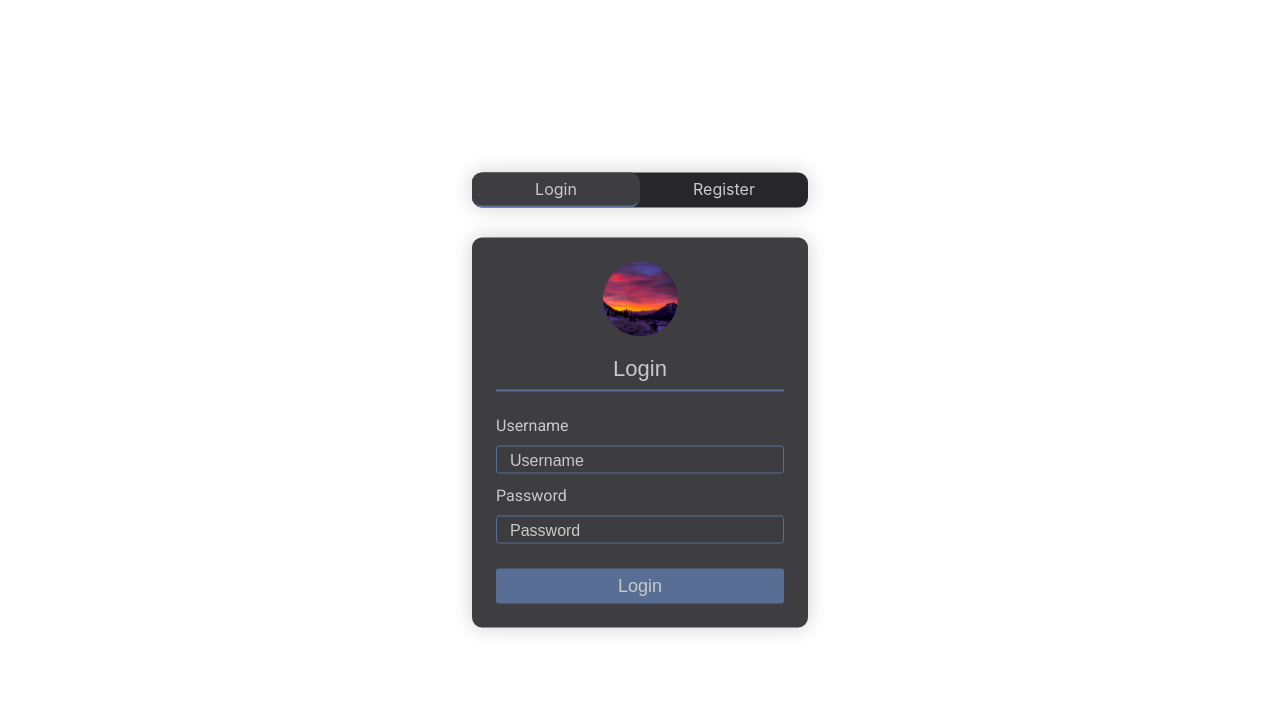
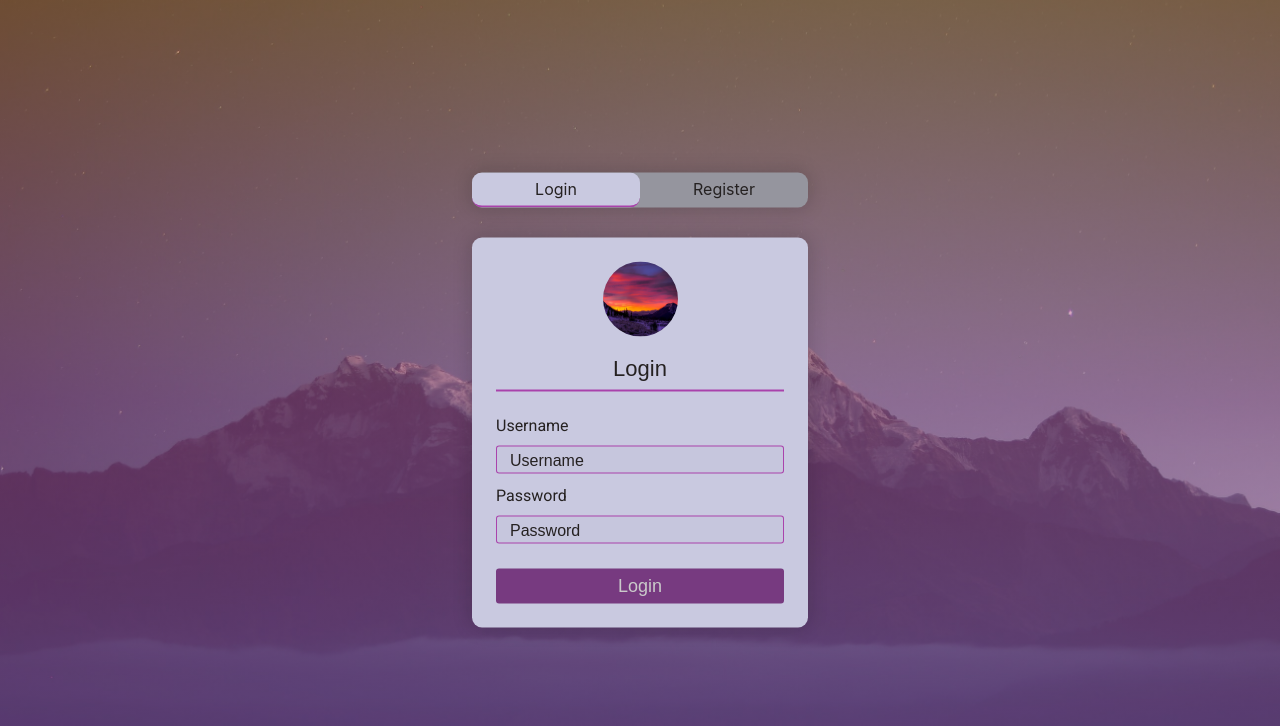
Before and after one commit to jcbang/Software-Engineering-Project-1, a React (Create React App) app in the folder client/: page / in a window 1280 px wide. Shown: the top 726 px of the page. Built offline with nearby package versions, Linux system fonts and the light colour scheme.

Commit message:
Updated page style and removed unused components

```diff
--- a/client/src/Components/Jumbotron.js
+++ /dev/null
@@ -1,52 +0,0 @@
-import React, { Component } from 'react';
-import { Jumbotron as Jumbo, Container } from 'react-bootstrap';
-import styled from 'styled-components';
-import background from '../images/background.jpg';
-
-const Styles = styled.div`
-	.jumbo {
-		background: url(${background}) no-repeat fixed bottom;
-		background-size: cover;
-		color: #efefef;
-		height: 180px;
-		position: relative;
-		z-index: -2;
-	}
-
-	.overlay {
-		background-color: #000;
-		opacity: 0.6;
-		position: absolute;
-		top: 0;
-		left: 0;
-		bottom: 0;
-		right: 0;
-		z-index: -1;
-	}
-
-	.tagline {
-		text-indent: 200px;
-	}
-`;
-
-class Jumbotron extends Component {
-	render() {
-		return (
-			<Styles>
-				<Jumbo fluid className='jumbo'>
-					<div className='overlay'></div>
-					<Container>
-						<h1>Welcome to Summit</h1>
-						<div className='tagline'>
-							<p>
-								<i>the peak of contact managers</i>
-							</p>
-						</div>
-					</Container>
-				</Jumbo>
-			</Styles>
-		);
-	}
-}
-
-export default Jumbotron;
--- a/client/src/Components/NavigationBar.js
+++ b/client/src/Components/NavigationBar.js
@@ -1,19 +1,18 @@
 import React, { Component } from 'react';
-import { Link } from 'react-router-dom';
 import { Nav, Navbar, Button } from 'react-bootstrap';
 import styled from 'styled-components';
 
 const Styles = styled.div`
 	.navbar {
-		background-color: #222;
+		background-color: #c9c9e0;
 	}
 
 	a,
 	.navbar-nav .navbar-brand .nav-link {
-		color: #bbb;
+		color: #252121;
 
 		&:hover {
-			color: white;
+			color: black;
 		}
 	}
 `;
@@ -22,28 +21,24 @@ class NavigationBar extends Component {
 	render() {
 		return (
 			<Styles>
-				<Navbar expand="lg">
-					<Navbar.Brand href="/">Summit</Navbar.Brand>
-					<Navbar.Toggle aria-controls="basic-navbar-nav" />
-					<Navbar.Collapse id="basic-navbar-nav">
-						<Nav className="ml-auto">
+				<Navbar expand='lg'>
+					<Navbar.Brand href='/'>Summit</Navbar.Brand>
+					<Navbar.Toggle aria-controls='basic-navbar-nav' />
+					<Navbar.Collapse id='basic-navbar-nav'>
+						<Nav className='ml-auto'>
 							<input
-								type="text"
-								name="search"
-								placeholder="Search"
+								type='text'
+								name='search'
+								placeholder='Search'
 								onChange={this.props.onChange}
+								style={{ marginRight: '3px' }}
 							/>
-							<Nav.Item>
-								<Nav.Link>
-									<Link to="/">Home</Link>
-								</Nav.Link>
-							</Nav.Item>
-							<Nav.Item>
-								<Nav.Link>
-									<Link to="/userinfo">User Info</Link>
-								</Nav.Link>
-							</Nav.Item>
-							<Button variant="outline-danger" onClick={this.props.handleLogout}>
+							<span></span>
+							<Button
+								variant='outline-danger'
+								onClick={this.props.handleLogout}
+								style={{ marginLeft: '3px' }}
+							>
 								Logout
 							</Button>
 						</Nav>
--- a/client/src/Components/Tiles.js
+++ b/client/src/Components/Tiles.js
@@ -11,14 +11,18 @@ class Tiles extends Component {
 
 	componentDidMount() {
 		axios
-			.post('api/contacts/getallcontacts/' + this.props.userID, { userID: this.props.userID })
+			.post('api/contacts/getallcontacts/' + this.props.userID, {
+				userID: this.props.userID
+			})
 			.then(res => this.setState({ users: res.data }));
 	}
 
 	deleteContact = id => {
-		axios
-			.post('api/contacts/delete/' + id)
-			.then(this.setState({ users: [...this.state.users.filter(user => user._id !== id)] }));
+		axios.post('api/contacts/delete/' + id).then(
+			this.setState({
+				users: [...this.state.users.filter(user => user._id !== id)]
+			})
+		);
 	};
 
 	editContact = (id, newContact) => {
@@ -38,7 +42,7 @@ class Tiles extends Component {
 				user.lastName.toLowerCase().includes(this.props.search)
 			) {
 				return (
-					<Col sm="2">
+					<Col sm='2'>
 						<Tile
 							key={user._id}
 							user={user}
@@ -54,9 +58,9 @@ class Tiles extends Component {
 		return (
 			<Container fluid>
 				<Row noGutters>
-					<Col sm="2">
+					<Col sm='2'>
 						<AddTile
-							tileStyle={collapseStyle}
+							tileStyle={addStyle}
 							userID={this.props.userID}
 							handleAdd={this.addContact}
 						/>
@@ -74,7 +78,19 @@ const collapseStyle = {
 	flexDirection: 'row',
 	textAlign: 'center',
 	borderRadius: '10px',
-	backgroundColor: '#3e3e42',
+	backgroundColor: '#ffffff',
+	width: 'auto',
+	margin: '5px',
+	fontSize: 'calc(10px + 1vw)',
+	fontStyle: 'bold',
+	cursor: 'pointer'
+};
+
+const addStyle = {
+	flexDirection: 'row',
+	textAlign: 'center',
+	borderRadius: '10px',
+	backgroundColor: '#97c4aa',
 	width: 'auto',
 	margin: '5px',
 	fontSize: 'calc(10px + 1vw)',
--- a/client/src/Dashboard.js
+++ b/client/src/Dashboard.js
@@ -1,13 +1,12 @@
 import React, { Component } from 'react';
 import Tiles from './Components/Tiles';
-import NavigationBar from './Components/NavigationBar';
-import Jumbotron from './Components/Jumbotron';
 import './sass/index.scss';
 
 class Dashboard extends Component {
 	render() {
 		return (
 			<div>
+				<h1></h1>
 				<Tiles userID={this.props.userID} search={this.props.search} />
 			</div>
 		);
--- a/client/src/NoMatch.js
+++ b/client/src/NoMatch.js
@@ -1,8 +1,11 @@
-import React from "react";
+import React from 'react';
 
 export const NoMatch = () => (
-  <div>
-    <h2>No Match</h2>
-    <p>idk why you are here bcuz this page doesn't fucking exist</p>
-  </div>
+	<div>
+		<h2>No Match</h2>
+		<p>
+			It seems you've gotten lost somewhere along the way. Log Out and try
+			again.
+		</p>
+	</div>
 );
--- a/client/src/UserInfo.js
+++ /dev/null
@@ -1,11 +0,0 @@
-import React from 'react';
-
-export const UserInfo = () => (
-	<div>
-		<h2>yo this is the user info page</h2>
-		<p>
-			this page will be used for the user to change their password? display
-			the registered email of the account
-		</p>
-	</div>
-);
--- a/client/src/sass/_loginSty.scss
+++ b/client/src/sass/_loginSty.scss
@@ -3,16 +3,16 @@ body,
 #root {
 	width: 100%;
 	height: 100%;
-  color: #cacaca;
+	color: #252121;
 	box-sizing: border-box;
 	overflow: hidden;
 }
 
 .bg-img {
-  background-image: url("../images/background.jpg");
+	background-image: url('../images/background.jpg');
 	background-position: center;
 	background-repeat: no-repeat;
-  background-color: #000;
+	background-color: #95959e;
 	background-size: cover;
 	position: absolute;
 	top: 0%;
@@ -24,7 +24,7 @@ body,
 	transform: scale(1.1);
 }
 
-$blue_theme: #596e94;
+$color_theme: #a737a7ea;
 //Root Container
 .root-container {
 	width: 100%;
@@ -56,7 +56,7 @@ $blue_theme: #596e94;
 	align-items: center;
 	transition: visibility 0.5s ease-out;
 	border-radius: 10px;
-  background-color: #272729;
+	background-color: #95959e;
 }
 
 .controller {
@@ -66,23 +66,23 @@ $blue_theme: #596e94;
 	height: 100%;
 	line-height: 2;
 	cursor: pointer;
-  font-family: -apple-system, BlinkMacSystemFont, "Segoe UI", Roboto, Oxygen,
-    Ubuntu, Cantarell, "Open Sans", "Helvetica Neue", sans-serif;
+	font-family: -apple-system, BlinkMacSystemFont, 'Segoe UI', Roboto, Oxygen,
+		Ubuntu, Cantarell, 'Open Sans', 'Helvetica Neue', sans-serif;
 }
 
 .selected-controller-login {
 	transition: border 0.25s ease-out;
-  border-bottom: 2px solid $blue_theme;
+	border-bottom: 2px solid $color_theme;
 	border-bottom-left-radius: 10px;
-  background-color: #3e3e42;
+	background-color: #c9c9e0;
 	transition: background-color 0.25s ease-in;
 }
 
 .selected-controller-register {
 	transition: border 0.25s ease-out;
-  border-bottom: 2px solid $blue_theme;
+	border-bottom: 2px solid $color_theme;
 	border-bottom-right-radius: 10px;
-  background-color: #3e3e42;
+	background-color: #c9c9e0;
 	transition: background-color 0.25s ease-in;
 }
 
@@ -95,7 +95,7 @@ $blue_theme: #596e94;
 	box-shadow: 0px 0px 20px 0px rgba(15, 15, 15, 0.2);
 	border-radius: 10px;
 	padding: 24px;
-  background-color: #3e3e42;
+	background-color: #c9c9e0;
 }
 
 .logo-img {
@@ -125,7 +125,7 @@ $blue_theme: #596e94;
 	/* margin-right: 35px; */
 	font-family: Ozxgen, sans-serif;
 	font-size: 22px;
-  border-bottom: 2px solid $blue_theme;
+	border-bottom: 2px solid $color_theme;
 }
 
 .header-image {
@@ -143,8 +143,8 @@ $blue_theme: #596e94;
 	flex-direction: column;
 	margin-top: 5px;
 	margin-bottom: 5px;
-  font-family: -apple-system, BlinkMacSystemFont, "Segoe UI", Roboto, Oxygen,
-    Ubuntu, Cantarell, "Open Sans", "Helvetica Neue", sans-serif;
+	font-family: -apple-system, BlinkMacSystemFont, 'Segoe UI', Roboto, Oxygen,
+		Ubuntu, Cantarell, 'Open Sans', 'Helvetica Neue', sans-serif;
 }
 
 //Label
@@ -159,21 +159,21 @@ $blue_theme: #596e94;
 .login-input {
 	height: 0.5em;
 	border-radius: 3px;
-  border: 1px solid $blue_theme;
+	border: 1px solid $color_theme;
 	transition: border 0.4s ease-out;
 	padding: 13px;
 	font-family: Oxygen, sans-serif;
 	font-size: 19px;
-  color: #cacaca;
+	color: #252121;
 	background: rgba(15, 15, 15, 0.01);
 }
 
 .login-input:hover {
-  border: 2px solid $blue_theme;
+	border: 2px solid $color_theme;
 }
 
 .login-input:focus {
-  border: 2px solid #596e94;
+	border: 2px solid #71137e;
 	box-shadow: 0px 0px 20px rgba(15, 15, 15, 0.2);
 }
 
@@ -181,7 +181,7 @@ $blue_theme: #596e94;
 .login-input::placeholder {
 	font-family: Oxygen, sans-serif;
 	font-size: 16px; //color: rgba(46, 213, 116, 0.839);
-  color: #cacaca;
+	color: #252121;
 }
 
 .login-btn {
@@ -191,26 +191,26 @@ $blue_theme: #596e94;
 	font-size: 18px;
 	border-radius: 3px;
 	font-family: Oxygen, sans-serif;
-  background-color: #596e94;
+	background-color: #773a80;
 	margin-top: 20px;
-  border: 2px solid #596e94;
+	border: 2px solid #773a80;
 	transition: background-color 0.3s ease-out;
 	cursor: pointer;
 	color: #cacaca;
 }
 
 .login-btn:hover {
-  background-color: #728dbe;
-  border: 2px solid #728dbe;
+	background-color: #af7947;
+	border: 2px solid #af7947;
 }
 
 .login-btn:focus {
-  background-color: #3f4e6b;
-  border: 2px solid #3f4e6b;
+	background-color: #c05fa3;
+	border: 2px solid #c05fa3;
 }
 
 .danger-error {
-  color: #be6b62;
+	color: #9c453b;
 	font-size: 16px;
 }
 
@@ -234,7 +234,7 @@ $blue_theme: #596e94;
 }
 
 .pwd-medium {
-  background-color: #5c90b3;
+	background-color: #c0c238;
 }
 
 .pwd-strong {
--- a/client/src/sass/index.scss
+++ b/client/src/sass/index.scss
@@ -12,10 +12,20 @@ body {
 }
 
 body {
-	background-color: #3a352f;
-	#grad {
-		background-image: linear-gradient(to bottom right, red, yellow);
-	}
+	background-size: cover;
+	background-position: center;
+	background-repeat: no-repeat;
+	position: absolute;
+	top: 0%;
+	left: 0%;
+	height: 100%;
+	width: 100%;
+	background-image: linear-gradient(
+			rgba(206, 117, 54, 0.5),
+			rgba(184, 76, 150, 0.5),
+			rgba(168, 111, 220, 0.5)
+		),
+		url('../images/background.jpg');
 }
 
 .container {
```
Also changed, not shown: client/src/Components/AddTile.js (+45 -20 lines), client/src/Home.js (+16 -12 lines). Lines whose indentation alone changed are shown as unchanged.
